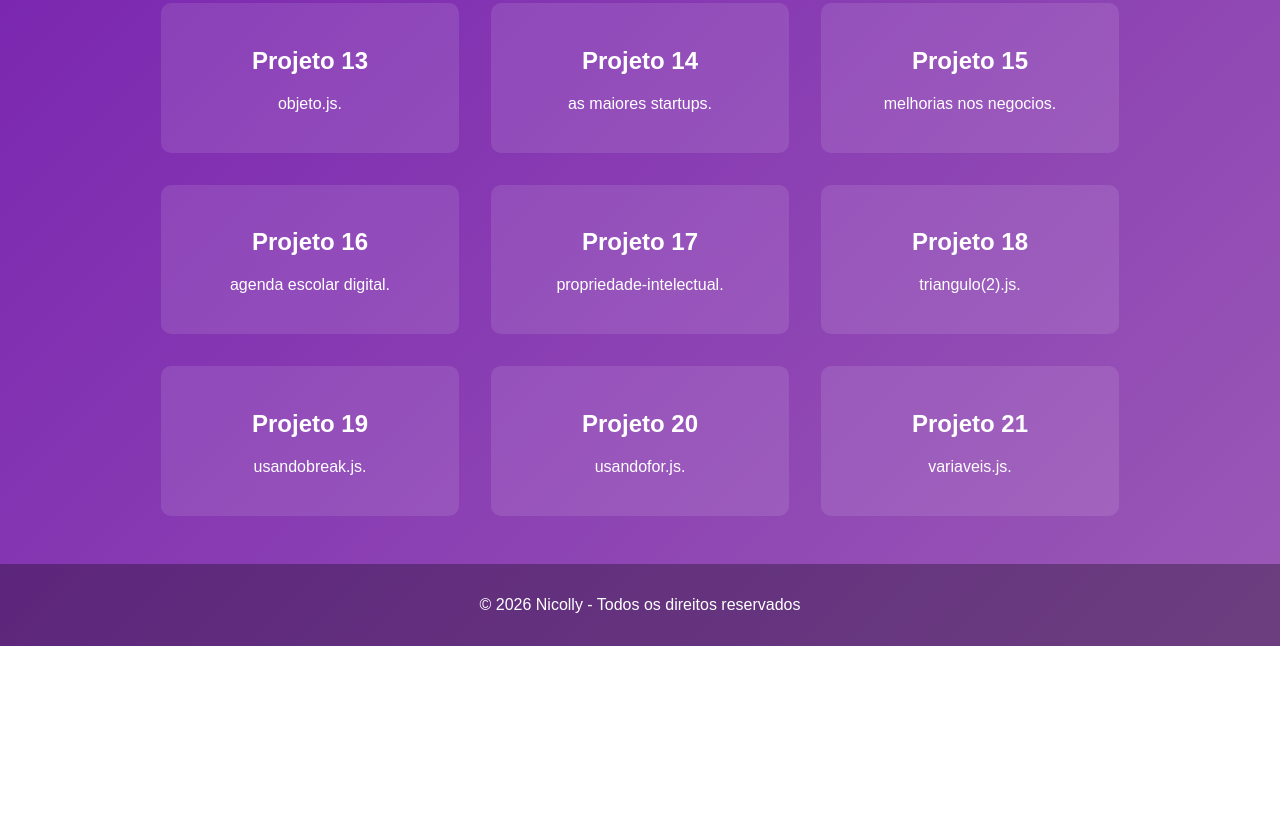
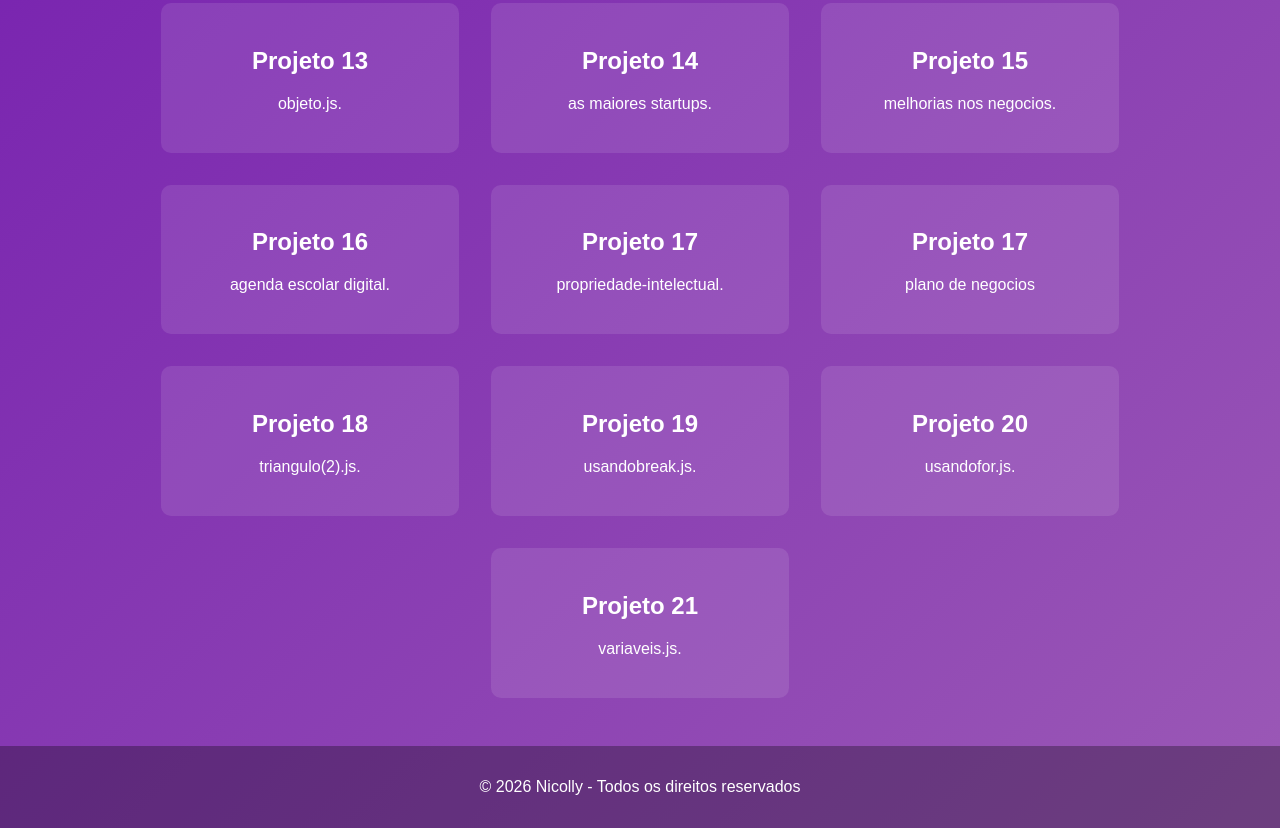
Before and after one commit to nicolly1265/TodosOsSites, a plain HTML site: page index.html in a window 1280 px wide. Shown: the part 1017-1845 px from the top of the page. Before the commit the page ends 1663 px from the top, so only its background shows below. Drawn offline with Linux system fonts and the light colour scheme.

Commit message:
Fix HTML formatting and update project links

```diff
--- a/index.html
+++ b/index.html
@@ -98,6 +98,10 @@
         <p>propriedade-intelectual.</p>
       </div>
 
+      <div class="card" onclick="abrirProjeto('https://gamma.app/docs/Untitled-8jxsylhvzbprp9d')">
+        <h2>Projeto 17</h2>
+        <p>plano de negocios</p>
+      </div>
       <div class="card" onclick="abrirProjeto('https://github.com/nicolly1265/TodosOsSites/blob/main/triangulo%20(2).js')">
         <h2>Projeto 18</h2>
         <p>triangulo(2).js.</p>
```
